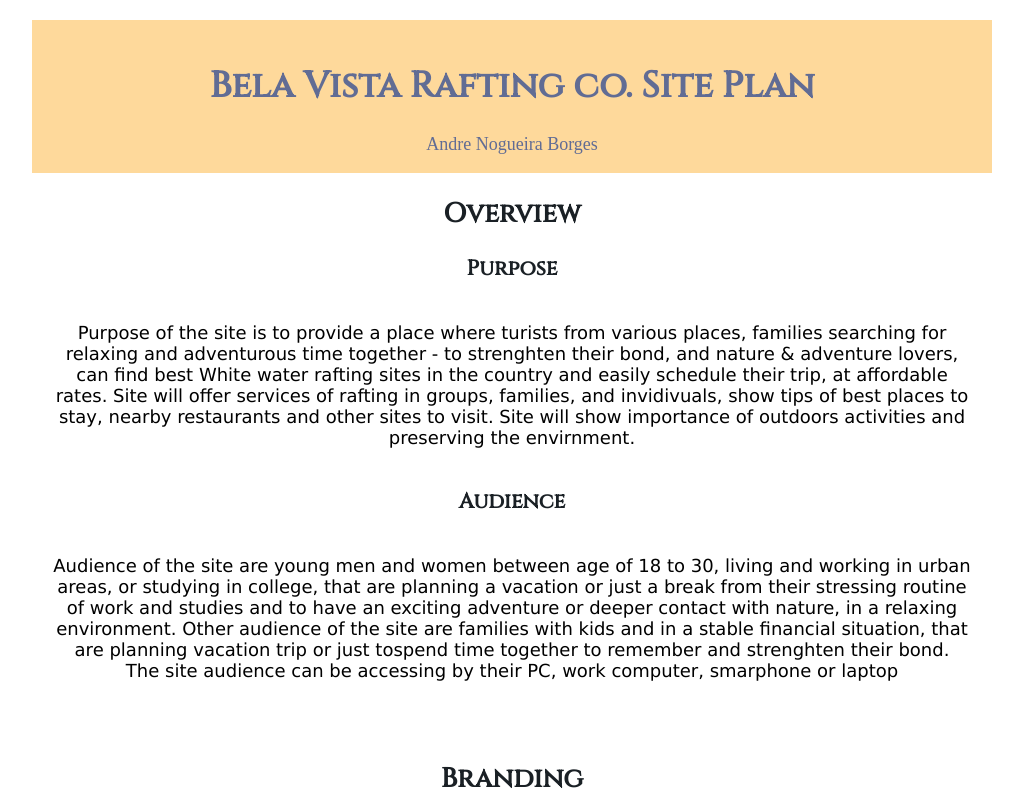
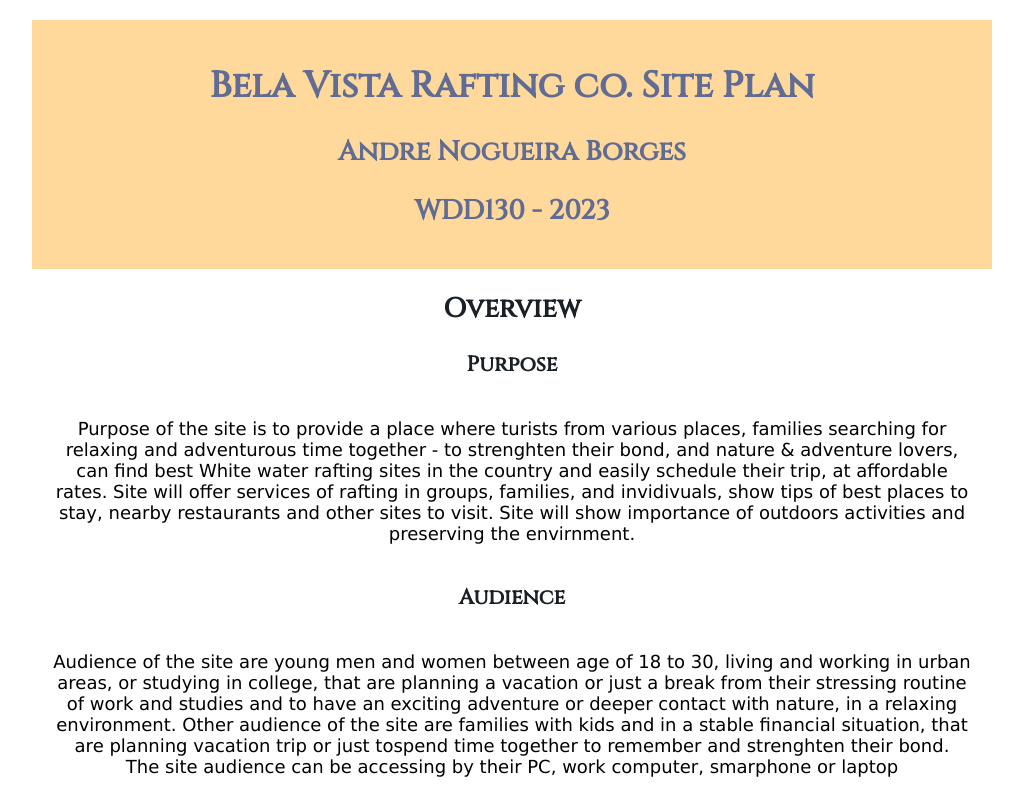
Before and after one commit to anborges1/wdd130, a plain HTML site: page wwr/site-plan-rafting.html in a window 1280 px wide. Shown: the top 800 px of the page, without its empty margins (128-1151 px from the left). Drawn offline with Linux system fonts and the light colour scheme.

Commit message:
siteplan.

```diff
--- a/wwr/site-plan-rafting.html
+++ b/wwr/site-plan-rafting.html
@@ -12,7 +12,8 @@
 <body>
     <header>
         <h1>Bela Vista Rafting co. Site Plan</h1>
-        <div>Andre Nogueira Borges</div>
+        <h2>Andre Nogueira Borges</h2>
+        <h2>WDD130 - 2023</h2>
     </header>
     <main>
         <h2>Overview</h2>
@@ -59,8 +60,8 @@
         </table>
 
         <h3>Typography</h3>
-        <h4>Heading Example Font: [Cinzel, serif]</h4>
-        <h4>Normal Text/Paragraph Example Font: [Verdana , sans-serif]</h4>
+            <h4>Heading Example Font: [Cinzel, serif]</h4>
+            <h4>Normal Text/Paragraph Example Font: [Verdana , sans-serif]</h4>
         <h3>Normal paragraph example</h3>
         <p>The best Whitewater Rafting in Colorado, White Water Rafting Company
             offers rafting on the Colorado and Roaring Fork Rivers in Glenwood
```
